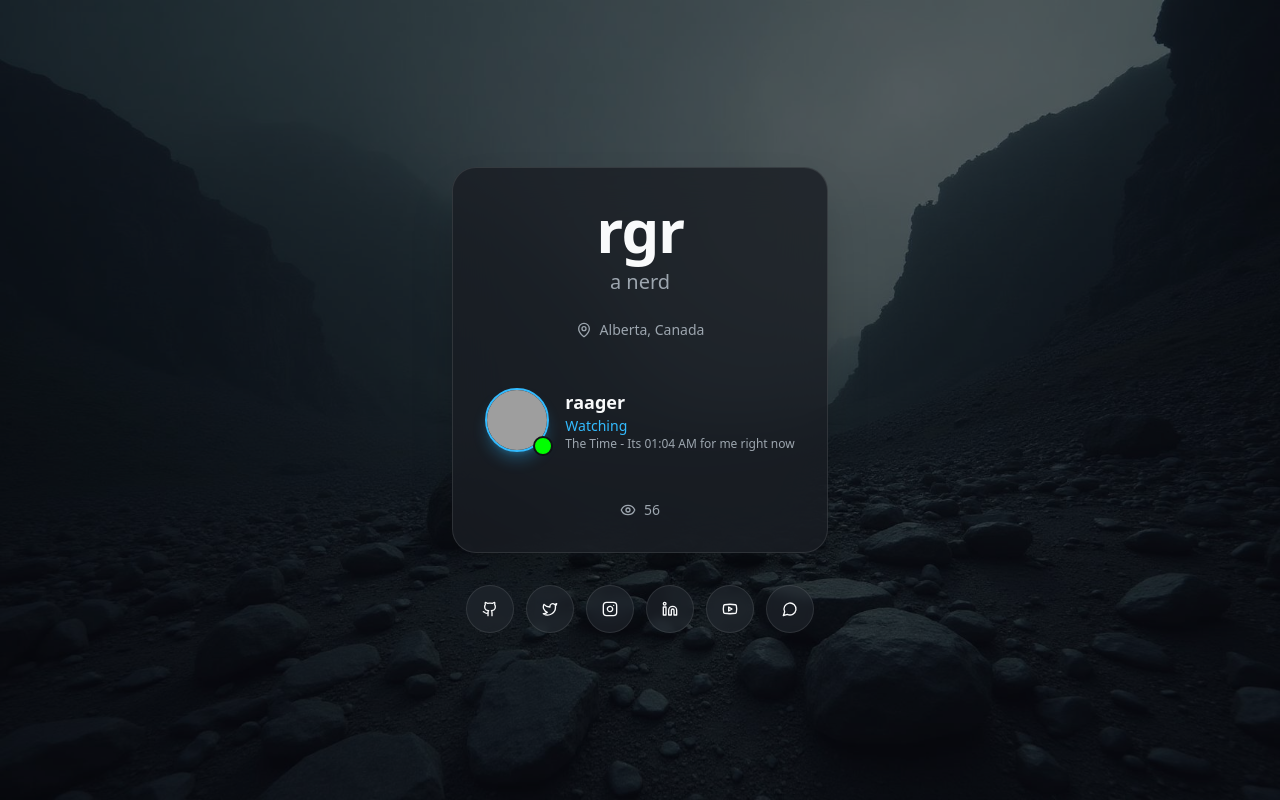
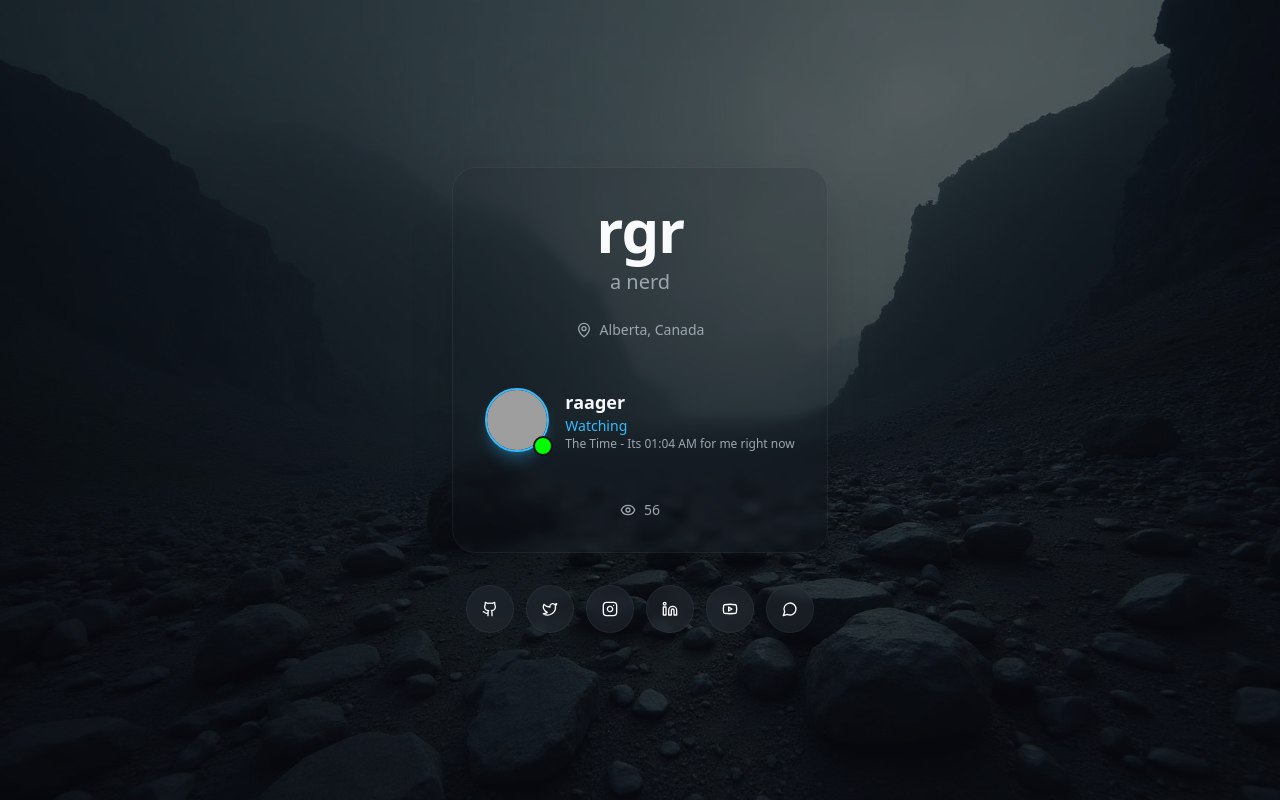
Before and after one commit to Aarmaan211/linkyour-look-alike, a React (Vite) app: page / in a window 1280 px wide. Built offline with nearby package versions, Linux system fonts and the light colour scheme; grey boxes are pictures that could not be loaded.

Commit message:
Refine background blur
Add subtle blur and transparency to the background for a see-through effect.

```diff
--- a/src/components/ProfileCard.tsx
+++ b/src/components/ProfileCard.tsx
@@ -23,8 +23,8 @@ export const ProfileCard = ({
 }: ProfileCardProps) => {
   return (
     <div className="relative">
-      {/* Atmospheric overlay with glassmorphism */}
-      <div className="backdrop-blur-xl bg-glass border border-glass-border rounded-3xl p-8 shadow-2xl">
+      {/* Atmospheric overlay with minimal glassmorphism */}
+      <div className="backdrop-blur-sm bg-glass border border-glass-border rounded-3xl p-8 shadow-2xl">
         {/* Main profile section */}
         <div className="text-center space-y-6">
           {/* Profile name and title */}
--- a/src/index.css
+++ b/src/index.css
@@ -37,8 +37,8 @@
     --radius: 1rem;
 
     /* Custom biolinks variables */
-    --glass-bg: 220 15% 12% / 0.8;
-    --glass-border: 210 20% 98% / 0.1;
+    --glass-bg: 220 15% 12% / 0.15;
+    --glass-border: 210 20% 98% / 0.05;
     --profile-glow: 200 100% 60% / 0.3;
     --status-online: 120 100% 50%;
     --atmospheric-overlay: 220 30% 5% / 0.6;
```
